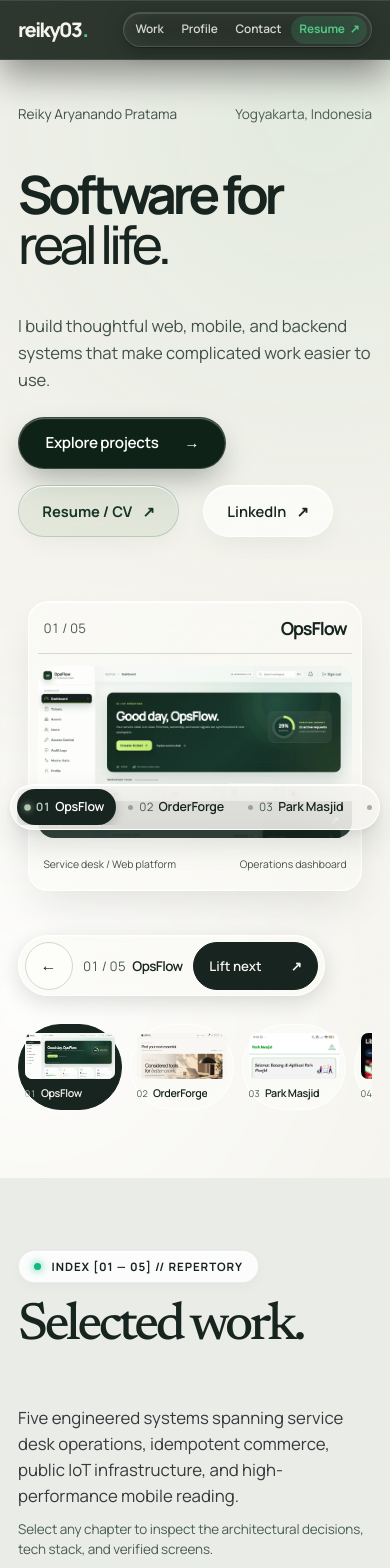
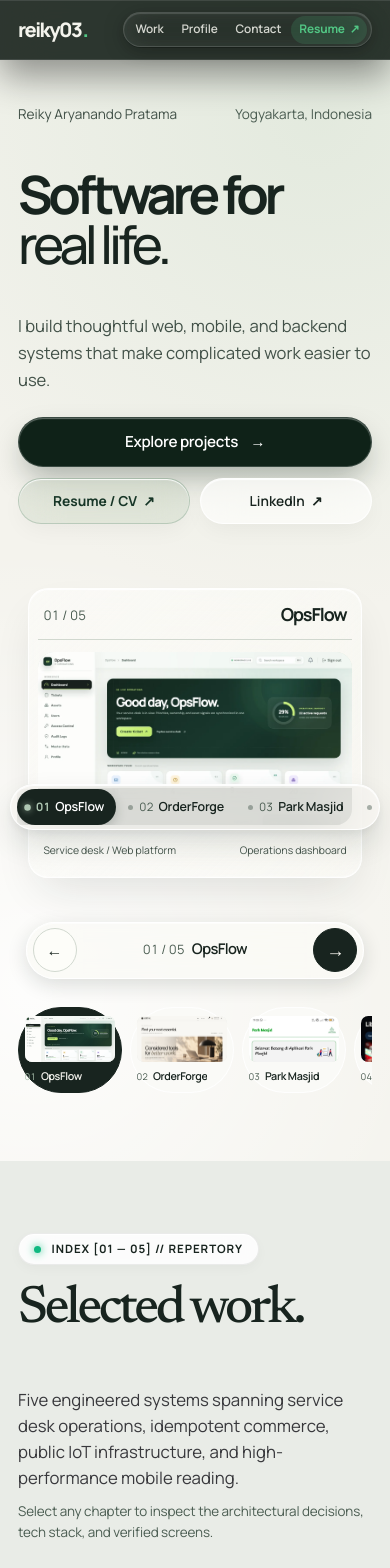
Before and after one commit to reiky03/portfolio, a React (Vite) app: page / in a window 390 px wide. Shown: the top 1568 px of the page. Built offline with nearby package versions, Linux system fonts and the light colour scheme.

Commit message:
fix(mobile): harmonize contact section, stack additional cards 1-col, balance hero & deck controls

```diff
--- a/src/main.tsx
+++ b/src/main.tsx
@@ -77,7 +77,7 @@ function ProjectDeck({ activeIndex, hoveredIndex, onHoverProject, onSelectProjec
       <div className="project-deck__controls">
         <button type="button" onClick={() => changeProject(-1)} aria-label="Previous project">←</button>
         <p aria-live="polite"><span>{String(activeIndex + 1).padStart(2, '0')} / {String(projects.length).padStart(2, '0')}</span><strong>{projects[activeIndex].name}</strong></p>
-        <button type="button" onClick={() => changeProject(1)} aria-label="Lift next project"><span>Lift next</span><span aria-hidden="true">↗</span></button>
+        <button type="button" onClick={() => changeProject(1)} aria-label="Next project"><span>Next</span><span aria-hidden="true">→</span></button>
       </div>
       </div>
       <div className="project-deck__rail" aria-label="Choose a project slide">
--- a/src/style.css
+++ b/src/style.css
@@ -1634,17 +1634,17 @@ a.profile-pill--action:hover .profile-pill__val {
 .contact {
   position: relative;
   padding-block: clamp(5.5rem, 9vw, 9rem);
-  background: #07100b;
-  color: var(--night-text);
+  background: var(--paper);
+  color: var(--ink);
   overflow: clip;
 }
 .contact-ambient {
   position: absolute;
   inset: 0;
   background:
-    radial-gradient(circle at 18% 30%, rgba(16, 185, 129, 0.28) 0%, transparent 48%),
-    radial-gradient(circle at 82% 70%, rgba(20, 83, 45, 0.38) 0%, transparent 52%),
-    radial-gradient(circle at 50% 50%, rgba(174, 198, 178, 0.06) 0%, transparent 60%);
+    radial-gradient(circle at 18% 30%, rgba(16, 185, 129, 0.08) 0%, transparent 50%),
+    radial-gradient(circle at 82% 70%, rgba(34, 197, 94, 0.06) 0%, transparent 55%),
+    radial-gradient(circle at 50% 50%, rgba(174, 198, 178, 0.08) 0%, transparent 60%);
   pointer-events: none;
 }
 .contact-container {
@@ -1656,13 +1656,13 @@ a.profile-pill--action:hover .profile-pill__val {
   margin-inline: auto;
   border-radius: 40px;
   padding: clamp(2.5rem, 5vw, 4.5rem);
-  background: linear-gradient(145deg, rgba(255, 255, 255, 0.09) 0%, rgba(255, 255, 255, 0.02) 100%);
+  background: linear-gradient(145deg, rgba(255, 255, 255, 0.85) 0%, rgba(255, 255, 255, 0.52) 100%);
   -webkit-backdrop-filter: blur(32px) saturate(180%);
   backdrop-filter: blur(32px) saturate(180%);
-  border: 1px solid rgba(255, 255, 255, 0.16);
+  border: 1px solid rgba(26, 26, 26, 0.08);
   box-shadow:
-    0 32px 80px -15px rgba(0, 0, 0, 0.65),
-    inset 0 1px 1px 0 rgba(255, 255, 255, 0.24);
+    0 32px 80px -15px rgba(21, 35, 30, 0.07),
+    inset 0 1px 1px 0 rgba(255, 255, 255, 0.95);
 }
 .contact-bento__grid {
   display: grid;
@@ -1677,21 +1677,21 @@ a.profile-pill--action:hover .profile-pill__val {
   padding: .45rem 1.15rem;
   margin-bottom: 1.5rem;
   border-radius: 999px;
-  background: rgba(255, 255, 255, 0.08);
+  background: rgba(21, 128, 61, 0.08);
   -webkit-backdrop-filter: blur(16px);
   backdrop-filter: blur(16px);
-  border: 1px solid rgba(255, 255, 255, 0.16);
+  border: 1px solid rgba(21, 128, 61, 0.18);
   font-size: .8rem;
   font-weight: 700;
-  color: #a7f3d0;
+  color: #15803d;
   letter-spacing: .04em;
 }
 .contact-pulse {
   width: 8px;
   height: 8px;
   border-radius: 50%;
-  background: #10b981;
-  box-shadow: 0 0 10px #10b981;
+  background: #16a34a;
+  box-shadow: 0 0 10px rgba(22, 163, 74, 0.4);
   animation: pulse-dot 2s infinite ease-in-out;
 }
 @keyframes pulse-dot {
@@ -1702,12 +1702,12 @@ a.profile-pill--action:hover .profile-pill__val {
   margin: 0;
   font: 600 clamp(3.5rem, 6vw, 6.2rem)/1.02 var(--font-editorial);
   letter-spacing: -.055em;
-  color: #ffffff;
+  color: var(--ink);
 }
 .contact-subtitle {
   max-width: 38ch;
   margin: 1.5rem 0 0;
-  color: rgba(255, 255, 255, 0.72);
+  color: var(--ink-soft);
   font-size: clamp(1.05rem, 1.3vw, 1.2rem);
   line-height: 1.6;
 }
@@ -1717,13 +1717,13 @@ a.profile-pill--action:hover .profile-pill__val {
   gap: .65rem;
   margin-top: 2rem;
   font-size: .85rem;
-  color: rgba(255, 255, 255, 0.6);
+  color: var(--muted);
 }
 .contact-location-dot {
   width: 7px;
   height: 7px;
   border-radius: 50%;
-  background: #34d399;
+  background: #15803d;
 }
 
 /* Right column */
@@ -1738,17 +1738,18 @@ a.profile-pill--action:hover .profile-pill__val {
   gap: 1.25rem;
   padding: clamp(1.5rem, 3vw, 2.2rem);
   border-radius: 28px;
-  background: rgba(255, 255, 255, 0.07);
+  background: rgba(255, 255, 255, 0.85);
   -webkit-backdrop-filter: blur(20px);
   backdrop-filter: blur(20px);
-  border: 1px solid rgba(255, 255, 255, 0.18);
-  box-shadow: 0 16px 40px -10px rgba(0, 0, 0, 0.35), inset 0 1px 1px rgba(255, 255, 255, 0.2);
+  border: 1px solid rgba(26, 26, 26, 0.08);
+  box-shadow: 0 16px 40px -10px rgba(15, 34, 24, 0.05), inset 0 1px 1px rgba(255, 255, 255, 0.9);
   transition: all 300ms var(--ease-out);
 }
 .contact-email-card:hover {
-  background: rgba(255, 255, 255, 0.11);
-  border-color: rgba(255, 255, 255, 0.28);
+  background: #ffffff;
+  border-color: rgba(26, 26, 26, 0.16);
   transform: translateY(-3px);
+  box-shadow: 0 20px 48px -10px rgba(15, 34, 24, 0.1);
 }
 .contact-email-card__label {
   font-family: var(--font-display);
@@ -1756,20 +1757,20 @@ a.profile-pill--action:hover .profile-pill__val {
   font-weight: 700;
   letter-spacing: .08em;
   text-transform: uppercase;
-  color: rgba(255, 255, 255, 0.5);
+  color: var(--muted);
 }
 .contact-email-card__address {
   display: block;
   margin-top: .4rem;
   font: 600 clamp(1.35rem, 2.2vw, 1.85rem)/1.2 var(--font-display);
   letter-spacing: -.03em;
-  color: #ffffff;
+  color: var(--ink);
   word-break: break-all;
   transition: color 200ms ease;
   text-decoration: none;
 }
 .contact-email-card__address:hover {
-  color: #a7f3d0;
+  color: #15803d;
 }
 .contact-email-card__actions {
   display: flex;
@@ -1783,15 +1784,15 @@ a.profile-pill--action:hover .profile-pill__val {
   width: 46px;
   height: 46px;
   border-radius: 50%;
-  background: #ffffff;
-  color: #0f2218;
+  background: #0f2218;
+  color: #ffffff;
   font-size: 1.2rem;
-  box-shadow: 0 4px 14px rgba(255, 255, 255, 0.25);
+  box-shadow: 0 4px 14px rgba(15, 34, 24, 0.2);
   transition: all 220ms var(--spring);
   text-decoration: none;
 }
 .contact-email-card__send:hover {
-  background: #a7f3d0;
+  background: #173627;
   transform: scale(1.08) rotate(5deg);
 }
 .contact-email-card__copy {
@@ -1801,11 +1802,9 @@ a.profile-pill--action:hover .profile-pill__val {
   min-height: 46px;
   padding: .5rem 1.35rem;
   border-radius: 999px;
-  background: rgba(255, 255, 255, 0.12);
-  -webkit-backdrop-filter: blur(12px);
-  backdrop-filter: blur(12px);
-  border: 1px solid rgba(255, 255, 255, 0.2);
-  color: #ffffff;
+  background: rgba(26, 26, 26, 0.05);
+  border: 1px solid rgba(26, 26, 26, 0.08);
+  color: var(--ink);
   font-family: var(--font-display);
   font-size: .88rem;
   font-weight: 600;
@@ -1813,13 +1812,13 @@ a.profile-pill--action:hover .profile-pill__val {
   transition: all 220ms var(--ease-out);
 }
 .contact-email-card__copy:hover {
-  background: rgba(255, 255, 255, 0.22);
-  border-color: rgba(255, 255, 255, 0.4);
+  background: rgba(26, 26, 26, 0.09);
+  border-color: rgba(26, 26, 26, 0.16);
   transform: translateY(-2px);
 }
 .contact-email-card__copy.is-copied {
-  background: #10b981;
-  border-color: #10b981;
+  background: #15803d;
+  border-color: #15803d;
   color: #ffffff;
 }
 .contact-social-row {
@@ -1834,33 +1833,33 @@ a.profile-pill--action:hover .profile-pill__val {
   min-height: 52px;
   padding: .65rem 1.6rem;
   border-radius: 999px;
-  background: rgba(255, 255, 255, 0.07);
-  -webkit-backdrop-filter: blur(16px);
-  backdrop-filter: blur(16px);
-  border: 1px solid rgba(255, 255, 255, 0.16);
-  color: #ffffff;
+  background: rgba(255, 255, 255, 0.85);
+  border: 1px solid rgba(26, 26, 26, 0.1);
+  color: var(--ink);
   font-weight: 600;
   font-size: .92rem;
   text-decoration: none;
+  box-shadow: 0 4px 12px rgba(0, 0, 0, 0.02);
   transition: all 260ms var(--spring);
 }
 .contact-social-pill:hover {
-  background: #ffffff;
-  color: #0f2218;
-  border-color: #ffffff;
+  background: var(--ink);
+  color: #ffffff;
+  border-color: var(--ink);
   transform: translateY(-3px);
-  box-shadow: 0 10px 24px rgba(255, 255, 255, 0.18);
+  box-shadow: 0 10px 24px rgba(15, 34, 24, 0.15);
 }
 .contact-social-pill--cv {
-  background: rgba(82, 199, 133, 0.18);
-  border-color: rgba(82, 199, 133, 0.38);
+  background: #0f2218;
+  border-color: rgba(15, 34, 24, 0.2);
   color: #ffffff;
+  box-shadow: 0 8px 20px -4px rgba(15, 34, 24, 0.28);
 }
 .contact-social-pill--cv:hover {
-  background: #52c785;
-  color: #0b1610;
-  border-color: #52c785;
-  box-shadow: 0 10px 24px rgba(82, 199, 133, 0.32);
+  background: #173627;
+  color: #ffffff;
+  border-color: #173627;
+  box-shadow: 0 12px 28px rgba(15, 34, 24, 0.35);
 }
 
 /* Footer Bottom Bar inside Bento */
@@ -1872,8 +1871,8 @@ a.profile-pill--action:hover .profile-pill__val {
   gap: 1.5rem;
   margin-top: clamp(3rem, 5vw, 4.5rem);
   padding-top: 2rem;
-  border-top: 1px solid rgba(255, 255, 255, 0.12);
-  color: rgba(255, 255, 255, 0.52);
+  border-top: 1px solid rgba(26, 26, 26, 0.08);
+  color: var(--muted);
   font-size: .88rem;
 }
 .contact-footer-right {
@@ -1886,17 +1885,19 @@ a.profile-pill--action:hover .profile-pill__val {
   align-items: center;
   padding: .4rem 1rem;
   border-radius: 999px;
-  background: rgba(255, 255, 255, 0.08);
-  border: 1px solid rgba(255, 255, 255, 0.16);
-  color: #ffffff;
+  background: rgba(255, 255, 255, 0.9);
+  border: 1px solid rgba(26, 26, 26, 0.1);
+  color: var(--ink);
   font-size: .82rem;
   font-weight: 500;
   text-decoration: none;
+  box-shadow: 0 2px 6px rgba(0, 0, 0, 0.03);
   transition: all 200ms ease;
 }
 .contact-top-btn:hover {
-  background: rgba(255, 255, 255, 0.22);
-  border-color: rgba(255, 255, 255, 0.35);
+  background: var(--ink);
+  border-color: var(--ink);
+  color: #ffffff;
   transform: translateY(-2px);
 }
 
@@ -2042,6 +2043,10 @@ a.profile-pill--action:hover .profile-pill__val {
   .chapter-nav__arrow {
     display: none;
   }
+  .additional-bento {
+    grid-template-columns: 1fr;
+    gap: 1.5rem;
+  }
 }
 
 @media (max-width: 600px) {
@@ -2056,6 +2061,30 @@ a.profile-pill--action:hover .profile-pill__val {
   .hero-intro { gap: .2rem .75rem; margin-bottom: 1.5rem; }
   .hero h1 { font-size: clamp(3.3rem, 13vw, 4.25rem); }
   .hero-lead { font-size: 1.04rem; }
+  .hero-actions {
+    display: grid;
+    grid-template-columns: 1fr 1fr;
+    gap: .65rem;
+    width: 100%;
+    margin-top: .5rem;
+  }
+  .hero-primary {
+    grid-column: 1 / -1;
+    width: 100%;
+    justify-content: center;
+    gap: .75rem;
+    min-height: 50px;
+    padding: .75rem 1.25rem;
+    font-size: .95rem;
+  }
+  .hero-secondary {
+    width: 100%;
+    justify-content: center;
+    gap: .4rem;
+    min-height: 46px;
+    padding: .6rem .8rem;
+    font-size: .86rem;
+  }
   .project-deck { margin-top: 3.5rem; }
   .project-deck__stack { height: 342px; }
   .deck-slot { top: 8px; width: calc(100% - 20px); height: 290px; }
@@ -2070,9 +2099,51 @@ a.profile-pill--action:hover .profile-pill__val {
   .deck-gallery__screen--2 { height: 95%; }
   .deck-gallery__screen--3 { height: 82%; }
   .deck-gallery__hint { display: none; }
-  .project-deck__controls { margin: 0; }
-  .project-deck__controls p { gap: .4rem; }
-  .project-deck__controls p strong { font-size: .84rem; }
+  .project-deck__controls {
+    display: flex;
+    align-items: center;
+    justify-content: space-between;
+    width: calc(100% - 1rem);
+    max-width: 360px;
+    margin: 0 auto;
+    gap: .5rem;
+    padding: .35rem;
+  }
+  .project-deck__controls button {
+    width: 44px;
+    height: 44px;
+    flex: 0 0 44px;
+  }
+  .project-deck__controls button:last-child {
+    min-width: 0;
+    width: 44px;
+    height: 44px;
+    padding: 0;
+    justify-content: center;
+  }
+  .project-deck__controls button:last-child span:first-child {
+    display: none;
+  }
+  .project-deck__controls button:last-child span:last-child {
+    font-size: 1.15rem;
+    line-height: 1;
+    margin: 0;
+  }
+  .project-deck__controls p {
+    flex: 1 1 auto;
+    justify-content: center;
+    min-width: 0;
+    gap: .45rem;
+    margin: 0;
+  }
+  .project-deck__controls p span {
+    font-size: .8rem;
+    white-space: nowrap;
+  }
+  .project-deck__controls p strong {
+    max-width: 15ch;
+    font-size: .92rem;
+  }
   .project-deck__rail { justify-content: flex-start; flex-wrap: nowrap; gap: .5rem; overflow-x: auto; padding: 8px 2px 12px; scrollbar-width: thin; scroll-snap-type: x proximity; }
   .deck-tab { display: grid; gap: .25rem; flex: 0 0 104px; min-height: 86px; padding: .35rem; scroll-snap-align: start; }
   .deck-tab__image { display: grid; }
@@ -2119,7 +2190,8 @@ a.profile-pill--action:hover .profile-pill__val {
   /* Additional & Profile Mobile */
   .additional, .profile, .capabilities { padding-block: 4.5rem; }
   .additional h2, .profile h2, .capabilities h2 { font-size: 3rem; }
-  .additional-card { padding: 1.6rem 1.4rem; }
+  .additional-bento { grid-template-columns: 1fr; gap: 1.25rem; margin-top: 2rem; }
+  .additional-card { padding: 1.75rem 1.4rem; }
   .profile-grid { gap: 2.5rem; }
   .profile-bento { gap: 1.2rem; }
   .profile-bento__card { padding: 1.6rem 1.4rem; }
```
